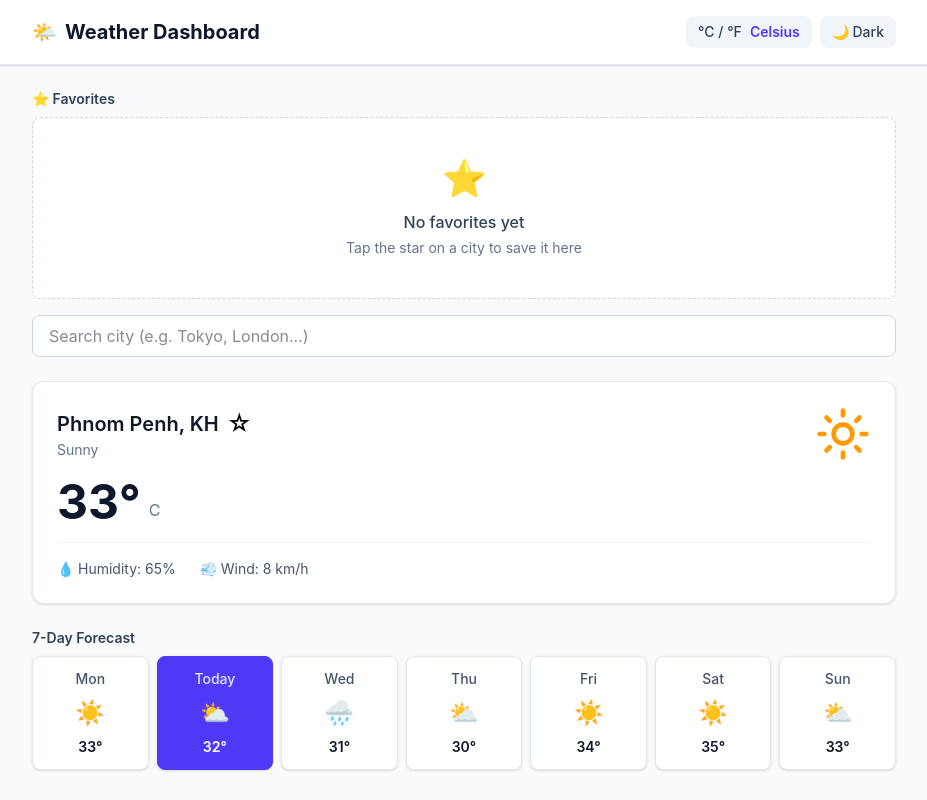
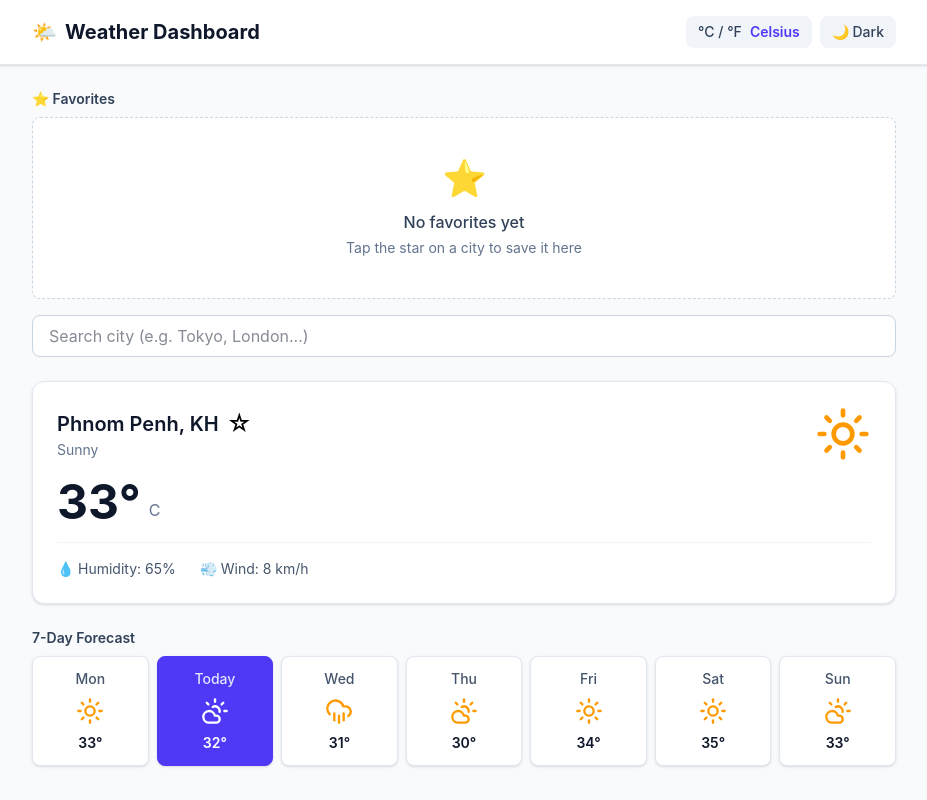
Before and after one commit to sieve-dev-sudo/weather-dashboard, a React (Vite) app: page / in a window 1280 px wide. Shown: the whole page, without its empty margins (176-1103 px from the left). Built offline with nearby package versions, Linux system fonts and the light colour scheme.

Commit message:
refactor: replace emoji with WeatherIcon in ForecastCard

```diff
--- a/src/components/ForecastCard.jsx
+++ b/src/components/ForecastCard.jsx
@@ -1,5 +1,6 @@
 import { motion } from 'framer-motion'
 import { convertTemp } from '../utils/convertTemp'
+import { WeatherIcon } from '../utils/weatherIcons'
 
 function ForecastCard({ day, temp, icon, unit, index = 0, isToday = false }) {
   const displayTemp = convertTemp(temp, unit)
@@ -21,7 +22,13 @@ function ForecastCard({ day, temp, icon, unit, index = 0, isToday = false }) {
       }`}>
         {isToday ? 'Today' : day}
       </p>
-      <p className="text-xl sm:text-2xl my-1 sm:my-2">{icon}</p>
+      <div className="flex justify-center my-1 sm:my-2">
+        <WeatherIcon
+          icon={icon}
+          size={28}
+          className={isToday ? 'text-white' : 'text-amber-500 dark:text-amber-400'}
+        />
+      </div>
       <p className={`text-xs sm:text-sm font-semibold ${
         isToday ? 'text-white' : 'text-slate-900 dark:text-slate-100'
       }`}>
```
